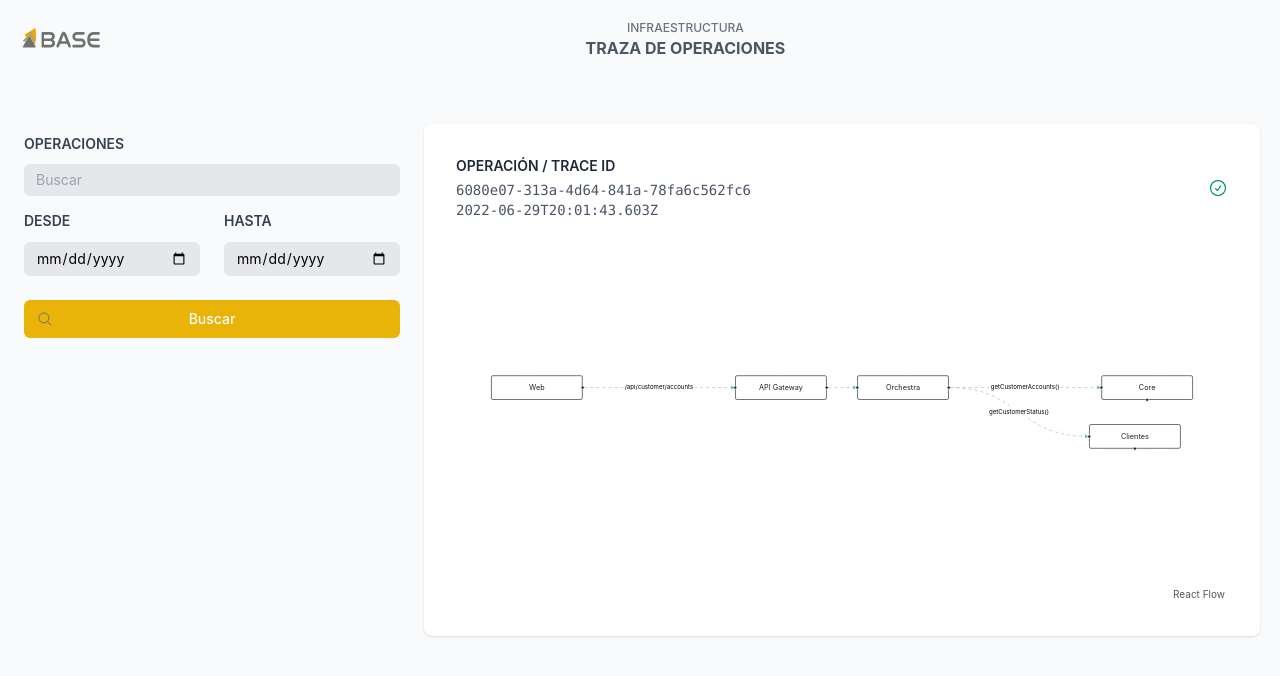
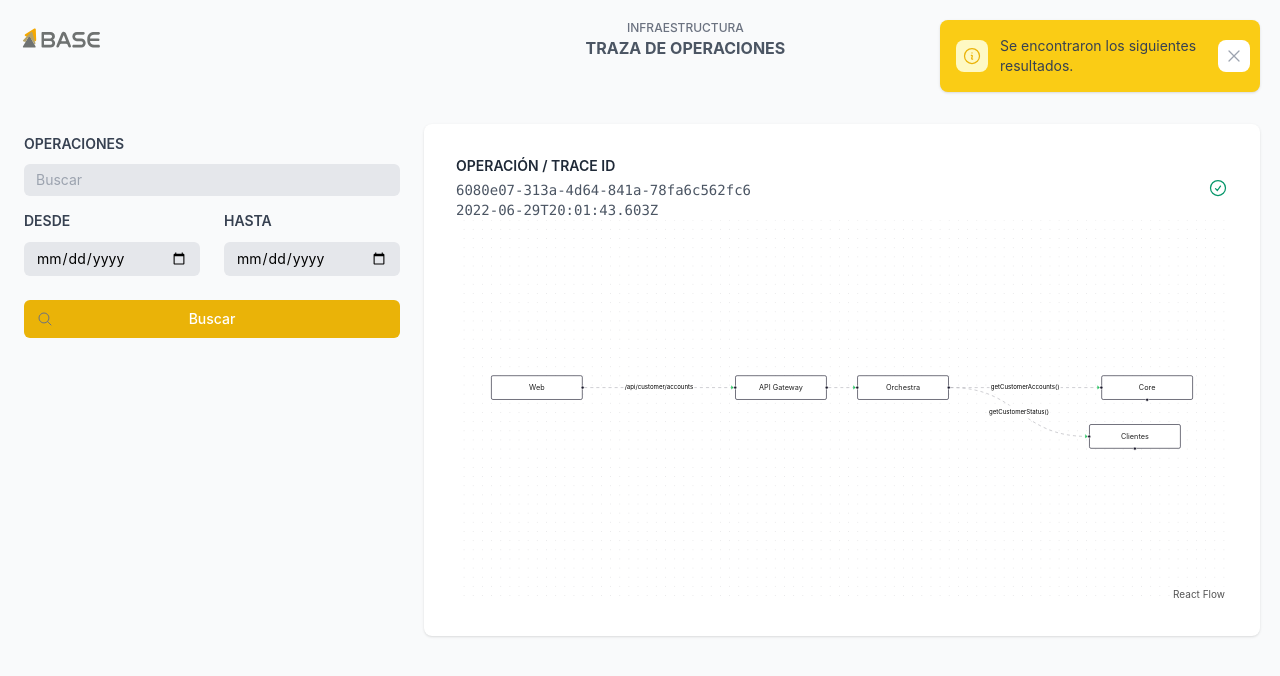
Before and after one commit to gomflo/base-tracing-base, a Next.js app: page /transactions in a window 1280 px wide. Shown: the top 676 px of the page. Built offline with nearby package versions, Linux system fonts and the light colour scheme.

Commit message:
+toastBase

```diff
--- /dev/null
+++ b/components/miscellaneous/ToastBase.js
@@ -0,0 +1,54 @@
+
+import {
+    CheckIcon,
+    XMarkIcon,
+    InformationCircleIcon
+} from "@heroicons/react/24/outline";
+
+import React, {useState, useEffect} from 'react'
+const ToastBase = ({message, style, show}) => {
+    const [showToast, setShowToast] = useState(show);
+    const [styleToast] = useState(style);
+
+
+    const getStyle = () => {
+        switch(styleToast){
+            case 'success':
+                return {icon : <div className="inline-flex flex-shrink-0 justify-center items-center w-8 h-8 text-green-500 bg-green-100 rounded-lg ">
+                    <CheckIcon className="w-5 h-5"/>
+                </div>,
+                background : 'bg-green-300 text-gray-600'};
+            break;
+            case 'error':
+                return {icon : <div className="inline-flex flex-shrink-0 justify-center items-center w-8 h-8 text-red-500 bg-red-100 rounded-lg ">
+                    <XMarkIcon className="w-5 h-5"/>
+                </div>,
+                background : 'bg-red-200 text-gray-700'};
+            break;
+            case 'warning':
+                return {icon : <div className="inline-flex flex-shrink-0 justify-center items-center w-8 h-8 text-yellow-500 bg-yellow-100 rounded-lg ">
+                    <InformationCircleIcon className="w-5 h-5"/>
+                </div>,
+                background : 'bg-yellow-400 text-gray-700'};
+            break;
+        }
+    }
+    const [template, setTemplate] = useState(getStyle());
+
+    useEffect(() => {
+        setTemplate(getStyle());
+    }, [style]);
+
+    return (
+    <div className={template.background+' flex absolute top-5 right-5 items-center p-4 mb-4 w-full max-w-xs rounded-lg shadow float-right '+(showToast ? '':'hidden')} role="alert">
+
+        {template.icon}
+
+        <div className="ml-3 text-sm font-normal">{message}</div>
+        <button type="button" onClick={() => setShowToast(false)} className="ml-auto -mx-1.5 -my-1.5 bg-white text-gray-400 hover:text-gray-900 rounded-lg focus:ring-2 focus:ring-gray-300 p-1.5 hover:bg-gray-100 inline-flex h-8 w-8" data-dismiss-target="#toast-success" aria-label="Close">
+            <XMarkIcon className="w-5 h-5"/>
+        </button>
+    </div> );
+}
+
+export default ToastBase;
--- a/pages/transactions/index.js
+++ b/pages/transactions/index.js
@@ -7,6 +7,7 @@ moment.updateLocale('es',{
     months : 'enero_febrero_marzo_abrir_mayo_junio_julio_agosto_septiembre_octubre_noviembre_diciembre'.split('_')
 })
 
+import ToastBase from '../../components/miscellaneous/ToastBase';
 import Logo from "../../components/miscellaneous/Logo";
 
 import {
@@ -193,12 +194,12 @@ export default function Transactions() {
             console.log(data.data);
             setTransactions(data.data);
         }
+    }
 
-
-    }
 
     return (
         <div className="bg-gray-50 h-screen">
+            <ToastBase message='Se encontraron los siguientes resultados.' style='warning' show={true}/>
             <header className="p-4 flex items-center">
                 <Logo />
                 <h1 className="font-bold text-gray-600 uppercase w-full text-center mt-1 flex flex-col">
```
